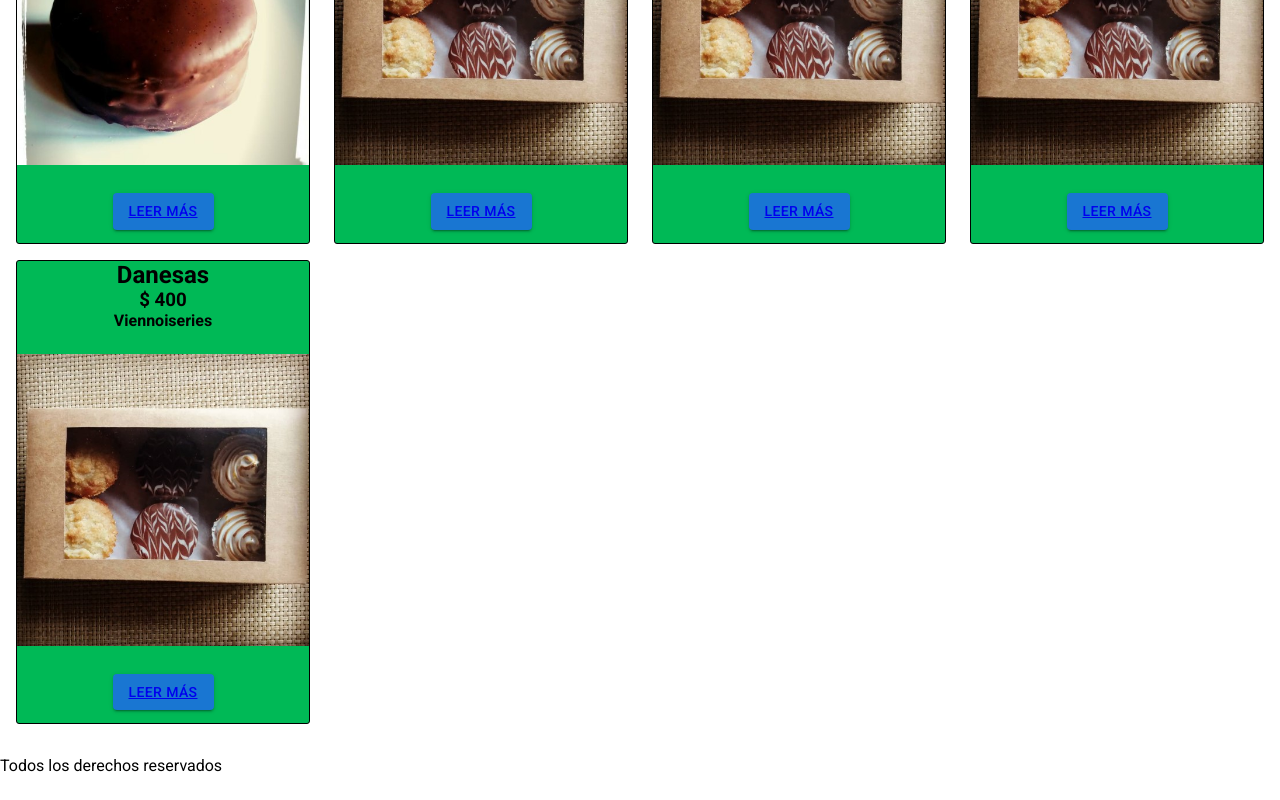
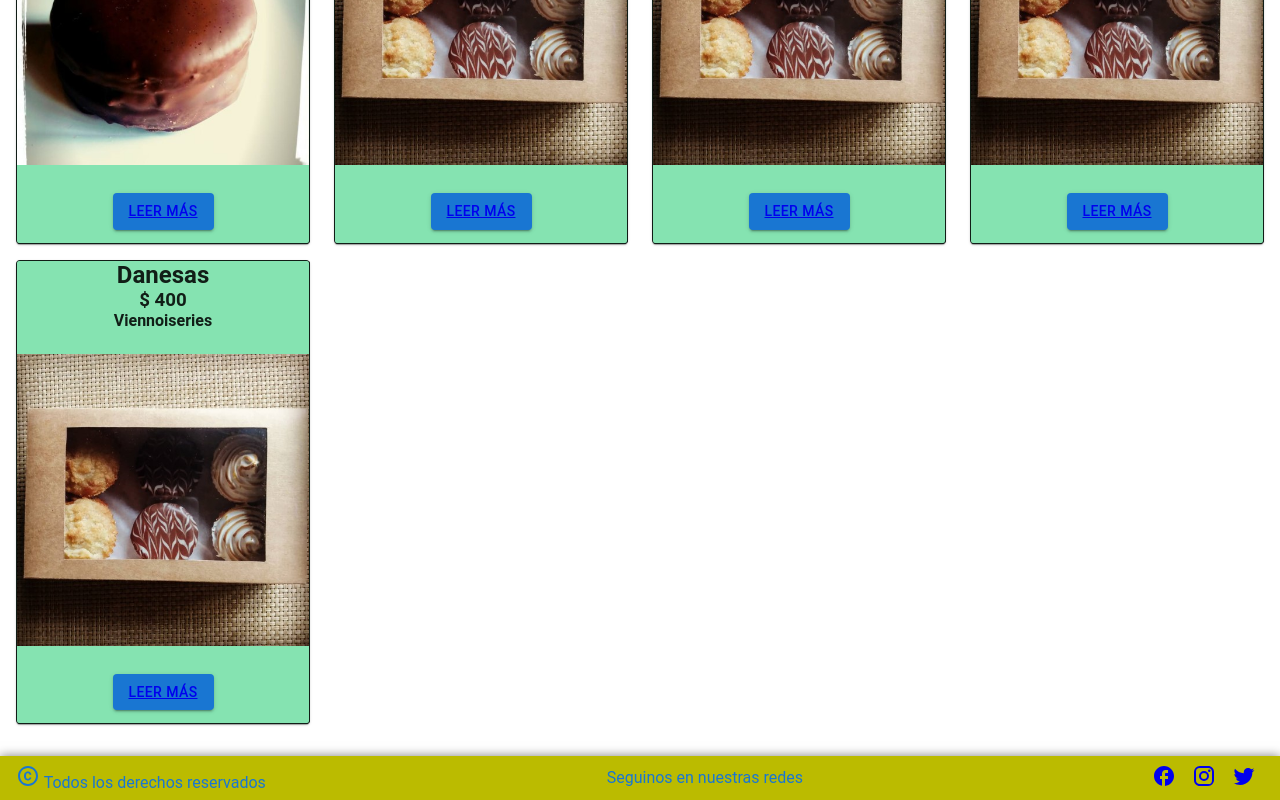
Before and after one commit to maiguelm/applemonies, a React (Create React App) app: page /productos in a window 1280 px wide. Shown: the part 931-1731 px from the top of the page. Before the commit the page ends 1706 px from the top, so only its background shows below. Built offline with nearby package versions, Linux system fonts and the light colour scheme.

Commit message:
correciones

```diff
--- a/src/components/App.js
+++ b/src/components/App.js
@@ -1,20 +1,24 @@
-import React from "react";
+import React, { createContext } from "react";
 import Header from "./Header"
 import Footer from "./Footer"
 import { BrowserRouter } from "react-router-dom";
 import Main from "./Main";
 
+export const contexto = createContext()
 
+const { Provider } = contexto
 
 function App() {
 
 	return (
 		<>
-			<BrowserRouter>
-				<Header />
-				<Main />
-				<Footer />
-			</BrowserRouter>
+			<Provider>
+				<BrowserRouter>
+					<Header />
+					<Main />
+					<Footer />
+				</BrowserRouter>
+			</Provider>
 		</>
 	)
 }
--- a/src/components/Footer.js
+++ b/src/components/Footer.js
@@ -1,8 +1,19 @@
 import React from "react";
+import FacebookOutlinedIcon from '@mui/icons-material/FacebookOutlined';
+import InstagramIcon from '@mui/icons-material/Instagram';
+import TwitterIcon from '@mui/icons-material/Twitter';
+import CopyrightOutlinedIcon from '@mui/icons-material/CopyrightOutlined';
 
 function Footer() {
-	return 	(
-	<p>Todos los derechos reservados</p>
+	return (<footer>
+		<p><CopyrightOutlinedIcon /> Todos los derechos reservados</p>
+		<p>Seguinos en nuestras redes</p>
+		<ul className="icons__footer">
+			<a href="#"><FacebookOutlinedIcon /></a>
+			<a href="#"><InstagramIcon /></a>
+			<a href="#"><TwitterIcon /></a>
+		</ul>
+	</footer>
 	)
 }
 
--- a/src/components/Item.js
+++ b/src/components/Item.js
@@ -1,22 +1,24 @@
 import React from "react"
 import Button from '@mui/material/Button'
 import { Link } from "react-router-dom";
+import { Card } from "@mui/material";
 
 const images = require.context("./img", true)
 
 const Item = ({ id, nombre, imagen, precio, categoria, }) => {
 
 	return (
+		<Card>
 			<div className="card__div">
 				<h1>{nombre}</h1>
 				<h3>$ {precio}</h3>
 				<h4>{categoria}</h4>
 				<img src={images(`./${imagen}`)} alt={nombre} className="card__img" />
 				<Button variant="contained" className="card__button">
-				<Link to={"/item/"+id}>Leer más</Link>
+					<Link to={"/item/" + id}>Leer más</Link>
 				</Button>
-
-		</div>
+			</div >
+		</Card>
 	);
 }
 
--- a/src/components/ItemDetail.js
+++ b/src/components/ItemDetail.js
@@ -1,7 +1,9 @@
 import React from "react";
 import ItemCount from "./ItemCount";
 import Wallpaper from "./img/wallpaper.jpg"
-
+import { Card } from "@mui/material";
+import Typography from '@mui/material/Typography';
+import CardContent from '@mui/material/CardContent';
 
 
 function ItemDetail({ ...item }) {
@@ -10,17 +12,25 @@ function ItemDetail({ ...item }) {
 
 	return (
 		<>
+			<Card>
 				<div className="contenedor__detail">
 					<div className="div__detail">
 						<h1>{item.nombre}</h1>
 						<h2>$ {item.precio}</h2>
-				<img src={Wallpaper} className="img__detail"></img>
-				<p>{item.descripcion}</p>
+						<img src= {images(`./${item.imagen}`)} className="img__detail"></img>
+						<CardContent>
+							<Typography variant="body2" color="text.secondary">
+								{item.descripcion}
+							</Typography>
+						</CardContent>
+						{/* <p>{item.descripcion}</p> */}
 					</div>
 					<div className="item__count">
 						<ItemCount />
+
 					</div>
 				</div>
+			</Card>
 		</>
 	)
 }
--- a/src/style.css
+++ b/src/style.css
@@ -1,8 +1,8 @@
-@import '@fontsource/roboto/300.css';
+/* @import '@fontsource/roboto/300.css';
 @import '@fontsource/roboto/400.css';
 @import '@fontsource/roboto/500.css';
 @import '@fontsource/roboto/700.css';
-
+ */
 * {
     margin: 0;
     padding: 0;
@@ -20,13 +20,19 @@ html, body{
     flex-direction: column;
 }
 
-header {
+header, footer {
     background-color: rgb(187, 187, 0);
     max-height: 300px;
     display: flex;
     justify-content: space-between;
     align-items: center;
+    box-shadow: 0 0 10px rgba(0, 0, 0, 0.5);
     padding: 0.5rem 1rem;
+    color: #1976d2;
+}
+
+.icons__footer a{
+    padding: 0 8px;
 }
 
 .linkNav{
@@ -69,10 +75,10 @@ header {
     padding: 2rem 1rem;
 }
 .card__div{
-    background-color: rgb(0, 185, 86);
+    background-color: rgb(133, 227, 177);
     border: 1px solid;
     border-radius: 3px;
-    box-shadow: 1px 1px 0,6px rgb(2, 134, 63);
+    box-shadow: 1px 1px 1px rgb(0, 0, 0);
 }
 .card__img {
     margin: 1.5rem 0;
```
Lines whose indentation alone changed are shown as unchanged.
